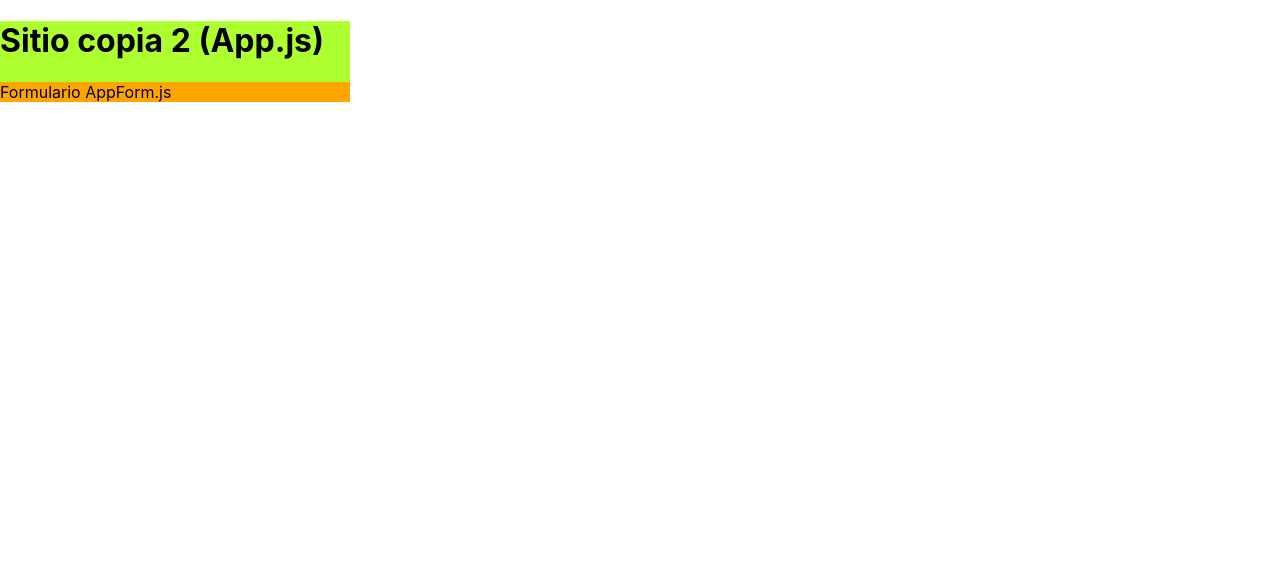
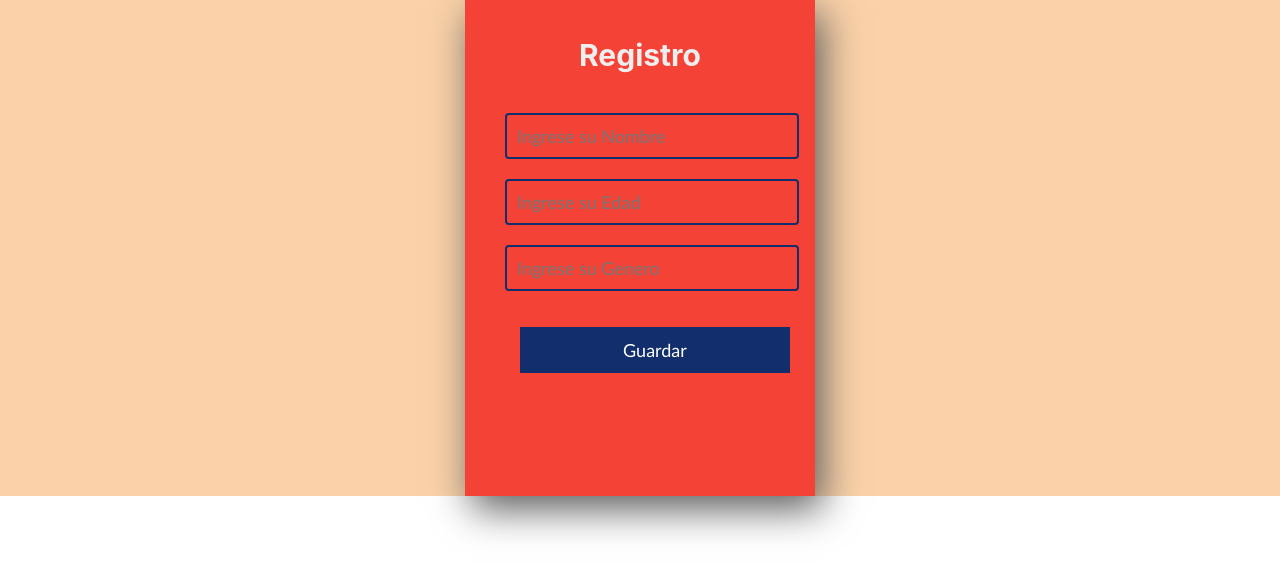
Before and after one commit to M1sh3l/mysitio01, a React (Create React App) app: page / in a window 1280 px wide. Shown: the top 574 px of the page. Built offline with nearby package versions, Linux system fonts and the light colour scheme.

Commit message:
V4 mi trabajo final

```diff
--- a/src/App.js
+++ b/src/App.js
@@ -1,30 +1,29 @@
-import logo from './logo.svg';
-import './App.css';
-import AppForm from './componente/AppForm';
-import { CONSTANTS } from '@firebase/util';
-import { useState } from 'react';
+import { collection, onSnapshot, query, where } from "firebase/firestore";
+import { useEffect, useState } from "react";
+import AppForm from "./componente/AppForm";
+import {db} from './componente/firebase';
+
 
 function App() {
-  /////////READ/////////////
-  const [idActual, setIdActual] =useState('');  //controlar el estado Actualiza/Elimina
+
+  const [idActual, setIdActual]= useState('');
   const [docsBD, setDocsBD] =useState([]);
-  const [orden, setOrden] =useState(0);
 
-  /////// LESTURA A BASE DE DATOS /////////////////
+
+ <h1>HOLA</h1>
+//////LECTURA A BASE DE DATOS/////////////////////////
   const fnRead = () => {
-    console.log("Lectura a base de datos");
+    console.log("Lectura a BD");
   }
 
-  ///////// ELIMINAR///////////////
-  const fnDelete = () => {
+  const fnDelet = () => {
     console.log("Eliminar un registro");
   }
+  return (
+    <center><div style={{background:"#fad1a8"}}>
+      <AppForm{...{idActual,setIdActual,fnRead}}/>
 
-  return (
-    <div style={{background:"greenyellow" , width:"350px"}}>
-      <h1>Sitio copia 2 (App.js) </h1>
-      <AppForm {...{idActual, setIdActual, fnRead}}/>
-    </div>
+    </div></center>
   );
 }
 
--- a/src/componente/AppForm.js
+++ b/src/componente/AppForm.js
@@ -1,24 +1,75 @@
-import React, { useState } from 'react'
+import {collection,doc,getDoc,addDoc,updateD} from "firebase/firestore";
+import React  from 'react';
+import { useState } from "react";
+import firibase, {db} from './firebase';
 
 const AppForm = (props) => {
 
-    const camposRegistro = {nombre:'', edad:'', genero:''}
-    const [objeto, setObjeto] = useState(camposRegistro);
+  ////////REGISTRAR Y ACTUALIZAR////
 
-    const controlarEstadoCambio = (e) => {
+  const camposRegistro = {nombre:"",edad:'',genero:''}
+  const [objeto, setObjeto] = useState(camposRegistro);
 
-    };
+  const handlesStatusChange = (e) => {
+      const {name,value} = e.target;
+      setObjeto({...objeto,[name]:value });
+  }
+  const handleSubmit = async (e) => {
+      e.preventDefault();
 
-    const controlSubmit = (e) => {
+      ///////////////REGISTRAR/////////////////////
+      if(props.idActual===""){
+          if(validarForm()){
+             addDoc(collection(db, 'persona'), objeto);
+             console.log('Se guardo....');
 
-    };
+          }else{
+              console.log('no se guardo...');
+          }
+      }else{
+      }
+      setObjeto(camposRegistro);
+
+  };
+///////////////////VALIDACION///////////////////////
+  const validarForm = () => {
+      if(objeto.nombre==="" || /^\s/.test(objeto.nombre)){
+          alert("Escriba Nombre....");
+          return false;
+
+      }
+      if(objeto.edad==="" || /^\s/.test(objeto.edad)){
+        alert("Escriba Edad....");
+        return false;
+
+    }
+    if(objeto.genero==="" || /^\s/.test(objeto.genero)){
+        alert("Escriba Genero....");
+        return false;
+
+    }
+
+      return true;
+
+  };
+
+/////////OBTENER REGISTRO POR idActual
 
 
+//console.log(objeto);
   return (
-    <div style={{background:"orange"}}>
-        Formulario AppForm.js
+    <div style={{background:"#f44336",height:"489px",width:"350px",boxShadow: "7px 13px 37px #5b5b5b", paddingTop:"7px"}}>
+    <h3 style={{fontSize: "30px", color:"#eeeeee", marginBottom: "0px"}}>Registro</h3>
+    <form onSubmit={handleSubmit} style={{ padding:"40px", fontFamily: "calibri"}}>
+      <input style={{width:"100%", background:"#f44336", padding:"10px", borderRadius:"4px", marginBottom:"20px", border: "2px solid #122e6d", fontFamily: "calibri", fontSize:"18px", color:"#5fa8ea"}} type="text" name='nombre' placeholder='Ingrese su Nombre' onChange={handlesStatusChange} value={objeto.nombre}/> <br />
+      <input style={{width:"100%", background:"#f44336", padding:"10px", borderRadius:"4px", marginBottom:"20px", border: "2px solid #122e6d", fontFamily: "calibri", fontSize:"18px", color:"#5fa8ea"}} type="int" name='edad' placeholder='Ingrese su Edad' onChange={handlesStatusChange} value={objeto.edad}/> <br />
+      <input style={{width:"100%", background:"#f44336", padding:"10px", borderRadius:"4px", marginBottom:"20px", border: "2px solid #122e6d", fontFamily: "calibri", fontSize:"18px", color:"#5fa8ea"}} type="text" name='genero' placeholder='Ingrese su Genero' onChange={handlesStatusChange} value={objeto.genero}/> <br />
+      <button style={{width:"100%", background:"#122e6d", border: "none",padding:"12px", color:"white", margin:"16px 15px", fontSize: "18px", fontFamily: "calibri"}}>
+      {props.idActual === ""? "Guardar" : "Actualizar"}
+      </button>
+    </form>
     </div>
   )
 }
 
-export default AppForm
+export default AppForm;
--- a/src/componente/firebase.js
+++ b/src/componente/firebase.js
@@ -3,10 +3,10 @@ import { initializeApp } from 'firebase/app';
 import { getFirestore } from 'firebase/firestore';
 
 const firebaseConfig = {
-    apiKey: 'AIzaSyCORBtusawF05wEi5Rle0INNJpKD3gwMHY',
-    authDomain: 'bdreact01.firebaseapp.com',
-    projectId: 'bdreact01',
-    storageBucket: "bdreact01.appspot.com",
+    apiKey: 'AIzaSyBpf8c47OR5Pkb8e0BsKfj7CQCmo5pkaew',
+    authDomain: 'base-react-c2021.firebaseapp.com',
+    projectId: 'base-react-c2021',
+    storageBucket: "base-react-c2021.appspot.com",
 };
 
 const app = initializeApp(firebaseConfig);
```
